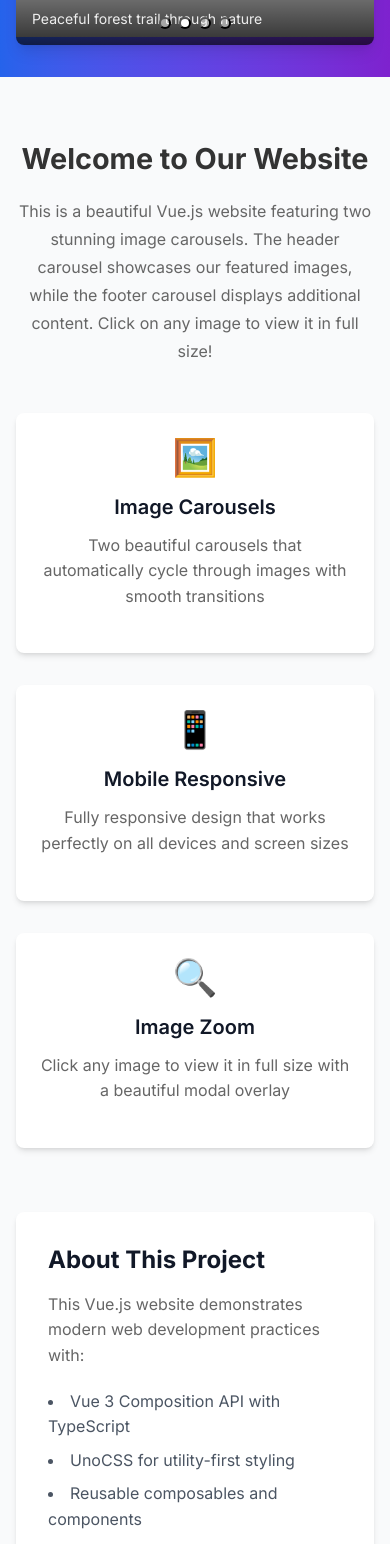
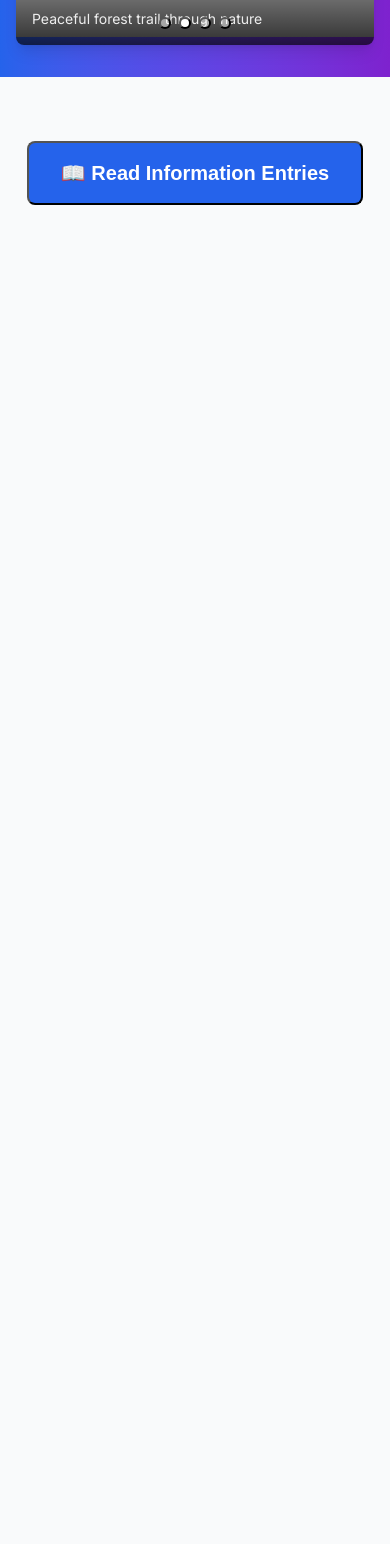
Before and after one commit to yjezean/mini_graduation_project, a Vue app: page / in a window 390 px wide. Shown: the part 435-1979 px from the top of the page. After the commit the page ends 844 px from the top, so only its background shows below. Built offline with nearby package versions, Linux system fonts and the light colour scheme; grey boxes are pictures that could not be loaded.

Commit message:
Add MessageModal component and update App.vue for information display

```diff
--- a/src/App.vue
+++ b/src/App.vue
@@ -1,6 +1,6 @@
 <template>
   <div id="app" class="min-h-screen bg-gray-50">
-    <!-- Header Section -->
+    <!-- Header Section with Carousel -->
     <header class="bg-gradient-to-r from-blue-600 to-purple-700 text-white">
       <div class="container py-8">
         <div class="text-center mb-8">
@@ -8,118 +8,46 @@
             Vue Carousel Website
           </h1>
           <p class="text-xl opacity-90">
-            Professional image carousels with zoom functionality
+            Professional image carousel with information button
           </p>
         </div>
 
-        <!-- Header Carousel -->
+        <!-- Single Carousel -->
         <ImageCarousel
           :images="headerImages"
           :auto-play="true"
           :interval="4000"
           :show-navigation="true"
           :show-indicators="true"
-          @image-click="openModal"
+          @image-click="openImageModal"
         />
       </div>
     </header>
 
-    <!-- Main Content -->
+    <!-- Main Content with Button -->
     <main class="py-16">
-      <div class="container">
-        <div class="text-center mb-12">
-          <h2 class="text-3xl md:text-4xl font-bold text-gray-900 mb-4">
-            Welcome to Our Website
-          </h2>
-          <p class="text-xl text-gray-600 max-w-3xl mx-auto">
-            This is a beautiful Vue.js website featuring two stunning image carousels.
-            The header carousel showcases our featured images, while the footer carousel
-            displays additional content. Click on any image to view it in full size!
-          </p>
-        </div>
-
-        <!-- Features Grid -->
-        <div class="grid md:grid-cols-2 lg:grid-cols-3 gap-8 mb-16">
-          <div class="card text-center">
-            <div class="text-4xl mb-4">🖼️</div>
-            <h3 class="text-xl font-semibold text-gray-900 mb-3">
-              Image Carousels
-            </h3>
-            <p class="text-gray-600">
-              Two beautiful carousels that automatically cycle through images with smooth transitions
-            </p>
-          </div>
-
-          <div class="card text-center">
-            <div class="text-4xl mb-4">📱</div>
-            <h3 class="text-xl font-semibold text-gray-900 mb-3">
-              Mobile Responsive
-            </h3>
-            <p class="text-gray-600">
-              Fully responsive design that works perfectly on all devices and screen sizes
-            </p>
-          </div>
-
-          <div class="card text-center">
-            <div class="text-4xl mb-4">🔍</div>
-            <h3 class="text-xl font-semibold text-gray-900 mb-3">
-              Image Zoom
-            </h3>
-            <p class="text-gray-600">
-              Click any image to view it in full size with a beautiful modal overlay
-            </p>
-          </div>
-        </div>
-
-        <!-- Additional Content -->
-        <div class="bg-white rounded-lg shadow-md p-8">
-          <h3 class="text-2xl font-bold text-gray-900 mb-4">
-            About This Project
-          </h3>
-          <p class="text-gray-600 mb-4">
-            This Vue.js website demonstrates modern web development practices with:
-          </p>
-          <ul class="list-disc list-inside text-gray-600 space-y-2">
-            <li>Vue 3 Composition API with TypeScript</li>
-            <li>UnoCSS for utility-first styling</li>
-            <li>Reusable composables and components</li>
-            <li>Professional project structure</li>
-            <li>Mobile-first responsive design</li>
-            <li>Accessibility features</li>
-          </ul>
-        </div>
+      <div class="container text-center">
+        <button
+          @click="openMessageModal"
+          class="btn-primary text-lg px-8 py-4 text-xl font-semibold"
+        >
+          📖 Read Information Entries
+        </button>
       </div>
     </main>
 
-    <!-- Footer Section -->
-    <footer class="bg-gradient-to-r from-pink-500 to-red-500 text-white">
-      <div class="container py-8">
-        <div class="text-center mb-8">
-          <h2 class="text-3xl md:text-4xl font-bold mb-4">
-            Gallery
-          </h2>
-          <p class="text-xl opacity-90">
-            Explore our collection of beautiful images
-          </p>
-        </div>
-
-        <!-- Footer Carousel -->
-        <ImageCarousel
-          :images="footerImages"
-          :auto-play="true"
-          :interval="3500"
-          :show-navigation="true"
-          :show-indicators="true"
-          @image-click="openModal"
-        />
-      </div>
-    </footer>
-
     <!-- Image Modal -->
     <ImageModal
-      :is-open="isModalOpen"
+      :is-open="isImageModalOpen"
       :image="selectedImage"
-      :on-close="closeModal"
+      :on-close="closeImageModal"
+    />
+
+    <!-- Message Modal -->
+    <MessageModal
+      :is-open="isMessageModalOpen"
+      :entries="entries"
+      :on-close="closeMessageModal"
     />
   </div>
 </template>
@@ -128,20 +56,31 @@
 import { ref } from 'vue'
 import { ImageCarousel } from '@/components/ImageCarousel'
 import { ImageModal } from '@/components/ImageModal'
-import { headerImages, footerImages } from '@/data/images'
+import { MessageModal } from '@/components/MessageModal'
+import { headerImages } from '@/data/images'
+import { entries } from '@/data/entries'
 import type { CarouselImage } from '@/types'
 
-const isModalOpen = ref(false)
+const isImageModalOpen = ref(false)
+const isMessageModalOpen = ref(false)
 const selectedImage = ref<CarouselImage | null>(null)
 
-const openModal = (image: CarouselImage) => {
+const openImageModal = (image: CarouselImage) => {
   selectedImage.value = image
-  isModalOpen.value = true
+  isImageModalOpen.value = true
 }
 
-const closeModal = () => {
-  isModalOpen.value = false
+const closeImageModal = () => {
+  isImageModalOpen.value = false
   selectedImage.value = null
+}
+
+const openMessageModal = () => {
+  isMessageModalOpen.value = true
+}
+
+const closeMessageModal = () => {
+  isMessageModalOpen.value = false
 }
 </script>
 
--- /dev/null
+++ b/src/components/MessageModal/MessageModal.vue
@@ -0,0 +1,78 @@
+<template>
+  <Transition name="modal">
+    <div
+      v-if="isOpen"
+      class="fixed inset-0 z-50 flex items-center justify-center bg-black/90 backdrop-blur-sm"
+      @click="onClose"
+    >
+      <div class="relative max-w-2xl max-h-[90vh] p-6 bg-white rounded-lg shadow-2xl overflow-y-auto">
+        <!-- Close Button -->
+        <button
+          class="absolute top-4 right-4 z-10 bg-gray-200 hover:bg-gray-300 text-gray-700 p-2 rounded-full transition-colors duration-200"
+          @click="onClose"
+          aria-label="Close modal"
+        >
+          <svg class="w-6 h-6" fill="none" stroke="currentColor" viewBox="0 0 24 24">
+            <path stroke-linecap="round" stroke-linejoin="round" stroke-width="2" d="M6 18L18 6M6 6l12 12" />
+          </svg>
+        </button>
+
+        <!-- Content -->
+        <div class="pr-8">
+          <h2 class="text-2xl font-bold text-gray-900 mb-6">
+            Information Entries
+          </h2>
+
+          <div class="space-y-6">
+            <div
+              v-for="entry in entries"
+              :key="entry.id"
+              class="border border-gray-200 rounded-lg p-4 hover:shadow-md transition-shadow duration-200"
+            >
+              <h3 class="text-lg font-semibold text-blue-600 mb-2">
+                {{ entry.title }}
+              </h3>
+              <p class="text-gray-700 leading-relaxed">
+                {{ entry.message }}
+              </p>
+            </div>
+          </div>
+        </div>
+      </div>
+    </div>
+  </Transition>
+</template>
+
+<script setup lang="ts">
+import type { Entry } from '@/data/entries'
+
+interface Props {
+  isOpen: boolean
+  entries: Entry[]
+  onClose: () => void
+}
+
+defineProps<Props>()
+</script>
+
+<style scoped>
+.modal-enter-active,
+.modal-leave-active {
+  transition: opacity 0.3s ease;
+}
+
+.modal-enter-from,
+.modal-leave-to {
+  opacity: 0;
+}
+
+.modal-enter-active .relative,
+.modal-leave-active .relative {
+  transition: transform 0.3s ease;
+}
+
+.modal-enter-from .relative,
+.modal-leave-to .relative {
+  transform: scale(0.9);
+}
+</style>
--- /dev/null
+++ b/src/components/MessageModal/index.ts
@@ -0,0 +1 @@
+export { default as MessageModal } from './MessageModal.vue'
--- /dev/null
+++ b/src/data/entries.ts
@@ -0,0 +1,48 @@
+export interface Entry {
+    id: string
+    title: string
+    message: string
+}
+
+export const entries: Entry[] = [
+    {
+        id: '1',
+        title: 'Welcome Message',
+        message: 'Welcome to our beautiful Vue.js carousel website! This is a simple and elegant design showcasing modern web development practices.'
+    },
+    {
+        id: '2',
+        title: 'About Vue.js',
+        message: 'Vue.js is a progressive JavaScript framework for building user interfaces. It is designed to be incrementally adoptable and focuses on the view layer.'
+    },
+    {
+        id: '3',
+        title: 'Carousel Features',
+        message: 'This carousel features smooth transitions, auto-play functionality, navigation controls, and image zoom capabilities for an enhanced user experience.'
+    },
+    {
+        id: '4',
+        title: 'Modern Development',
+        message: 'Built with TypeScript, UnoCSS, and Vue 3 Composition API, this project demonstrates modern web development best practices and clean code architecture.'
+    },
+    {
+        id: '5',
+        title: 'Responsive Design',
+        message: 'The website is fully responsive and works perfectly on all devices including mobile phones, tablets, and desktop computers.'
+    },
+    {
+        id: '6',
+        title: 'Image Gallery',
+        message: 'Click on any image in the carousel to view it in full size with our beautiful modal overlay. Perfect for showcasing your photography or artwork.'
+    },
+    {
+        id: '7',
+        title: 'Performance Optimized',
+        message: 'Built with Vite for fast development and optimized builds. The carousel uses efficient rendering and smooth animations for the best performance.'
+    },
+    {
+        id: '8',
+        title: 'Accessibility First',
+        message: 'This website is built with accessibility in mind, featuring proper ARIA labels, keyboard navigation, and screen reader support.'
+    }
+]
```
